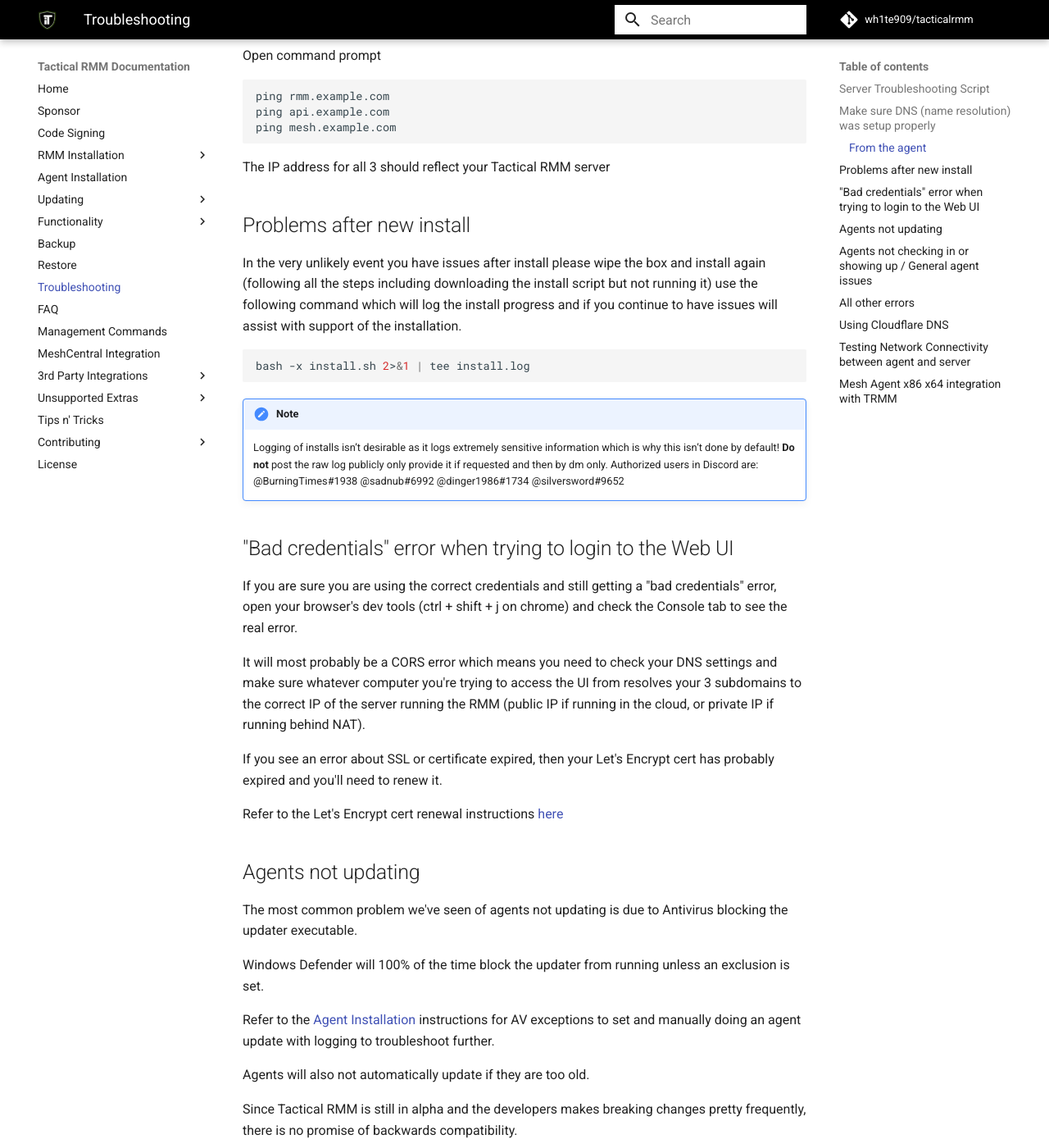
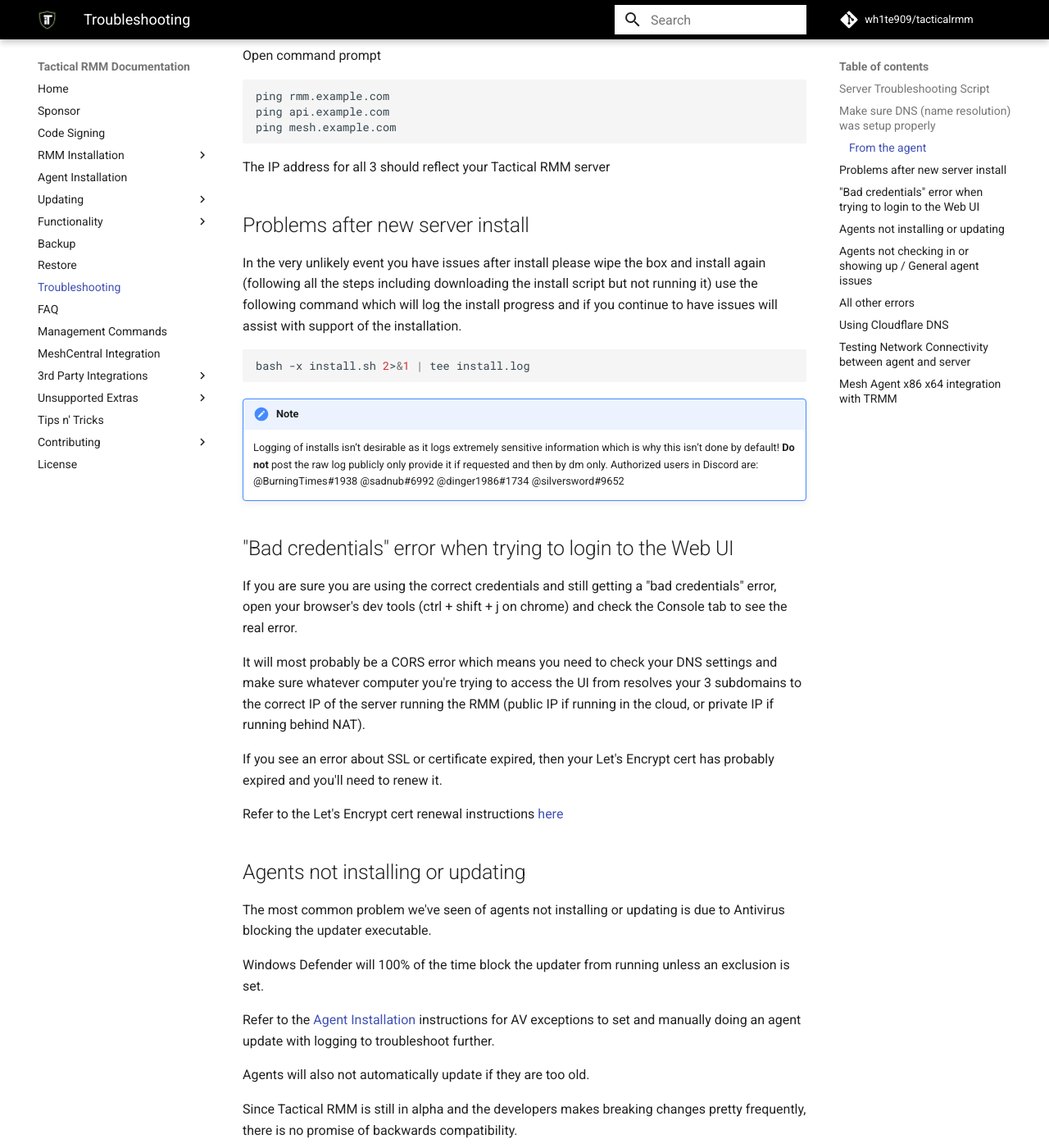
Before and after one commit to amidaware/tacticalrmm, an MkDocs documentation site: the page built from docs/docs/troubleshooting.md, in a window 1280 px wide and 1400 px high, scrolled down 499 px. Shown: the whole window at 82% size. Built offline with MkDocs 1.6.1 and Material for MkDocs 9.7.7, drawn with Linux system fonts in a browser that asks for light colours; comment, search, counter and statistics services are not loaded.

Commit message:
docs troubleshooting tweak

```diff
--- a/docs/docs/troubleshooting.md
+++ b/docs/docs/troubleshooting.md
@@ -26,7 +26,7 @@
 
 The IP address for all 3 should reflect your Tactical RMM server
 
-## Problems after new install
+## Problems after new server install
 
 In the very unlikely event you have issues after install please wipe the box and install again (following all the steps including downloading the install script but not running it) use the following command which will log the install progress and if you continue to have issues will assist with support of the installation.
 
@@ -47,9 +47,9 @@
 
 Refer to the Let's Encrypt cert renewal instructions [here](update_server.md#keeping-your-lets-encrypt-certificate-up-to-date)
 
-## Agents not updating
+## Agents not installing or updating
 
-The most common problem we've seen of agents not updating is due to Antivirus blocking the updater executable.
+The most common problem we've seen of agents not installing or updating is due to Antivirus blocking the updater executable.
 
 Windows Defender will 100% of the time block the updater from running unless an exclusion is set.
 
```
